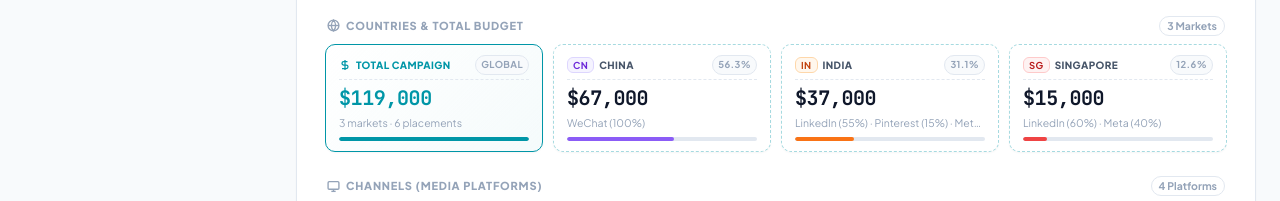
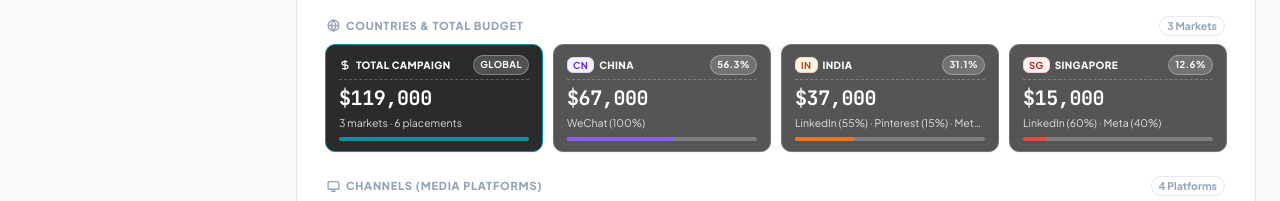
Before and after one commit to Steelcase-APAC/mediaplan-template, a plain HTML site: page index.html in a window 1280 px wide. Shown: the part 523-724 px from the top of the page. Drawn offline with Linux system fonts and the light colour scheme; no server answers.

Commit message:
style: set Total Campaign summary card background to match hero header card (#2b2b2b) and other summary widgets 20% lighter

```diff
--- a/styles.css
+++ b/styles.css
@@ -652,8 +652,9 @@ body.theme-night .moon-icon { display: block; }
 .kpi-cards-row .kpi-card {
   flex: 1 1 0;
   min-width: 140px;
-  background: var(--bg-surface);
-  border: 1.5px dashed rgba(0, 150, 167, 0.35);
+  background: color-mix(in srgb, var(--hero-bg, #2b2b2b) 80%, white 20%);
+  color: #ffffff;
+  border: 1.5px solid color-mix(in srgb, var(--hero-bg, #2b2b2b) 65%, white 35%);
   border-radius: 10px;
   padding: 10px 13px;
   display: flex;
@@ -669,14 +670,15 @@ body.theme-night .moon-icon { display: block; }
 
 .kpi-card:hover {
   border-color: var(--primary);
-  box-shadow: 0 4px 14px rgba(0, 150, 167, 0.14);
+  box-shadow: 0 6px 18px rgba(0, 0, 0, 0.2);
   transform: translateY(-2px);
 }
 
 .kpi-card.kpi-total-card {
   border-style: solid;
   border-color: var(--primary);
-  background: linear-gradient(135deg, var(--bg-surface), rgba(0, 150, 167, 0.04));
+  background: var(--hero-bg, #2b2b2b);
+  color: #ffffff;
 }
 
 .kpi-card-header {
@@ -684,7 +686,7 @@ body.theme-night .moon-icon { display: block; }
   align-items: center;
   justify-content: space-between;
   padding-bottom: 4px;
-  border-bottom: 1px dashed var(--border-subtle);
+  border-bottom: 1px dashed rgba(255, 255, 255, 0.25);
 }
 
 .kpi-card-title {
@@ -692,7 +694,7 @@ body.theme-night .moon-icon { display: block; }
   font-weight: 800;
   letter-spacing: 0.04em;
   text-transform: uppercase;
-  color: var(--text-secondary);
+  color: #ffffff;
   display: flex;
   align-items: center;
   gap: 5px;
@@ -701,20 +703,28 @@ body.theme-night .moon-icon { display: block; }
   text-overflow: ellipsis;
 }
 
+.kpi-card-title svg {
+  stroke: #ffffff;
+}
+
 .kpi-card.kpi-total-card .kpi-card-title {
-  color: var(--primary);
+  color: #ffffff;
+}
+
+.kpi-card.kpi-total-card .kpi-card-title svg {
+  stroke: #ffffff;
 }
 
 .kpi-card-type-badge {
   font-size: 9.5px;
   font-weight: 700;
-  padding: 1px 5px;
+  padding: 1px 6px;
   border-radius: var(--radius-pill);
   text-transform: uppercase;
   letter-spacing: 0.04em;
-  background: var(--bg-body);
-  color: var(--text-muted);
-  border: 1px solid var(--border-subtle);
+  background: rgba(255, 255, 255, 0.18);
+  color: #ffffff;
+  border: 1px solid rgba(255, 255, 255, 0.3);
   flex-shrink: 0;
 }
 
@@ -722,19 +732,19 @@ body.theme-night .moon-icon { display: block; }
   font-size: 20px;
   font-weight: 800;
   font-family: 'JetBrains Mono', monospace;
-  color: var(--text-primary);
+  color: #ffffff;
   line-height: 1.15;
   margin: 1px 0;
   letter-spacing: -0.02em;
 }
 
 .kpi-card.kpi-total-card .kpi-card-value {
-  color: var(--primary);
+  color: #ffffff;
 }
 
 .kpi-card-desc {
   font-size: 10.5px;
-  color: var(--text-muted);
+  color: rgba(255, 255, 255, 0.82);
   line-height: 1.2;
   white-space: nowrap;
   overflow: hidden;
@@ -743,7 +753,7 @@ body.theme-night .moon-icon { display: block; }
 
 .kpi-card-bar-bg {
   height: 3.5px;
-  background: var(--border-subtle);
+  background: rgba(255, 255, 255, 0.25);
   border-radius: var(--radius-pill);
   overflow: hidden;
   margin-top: 2px;
```
